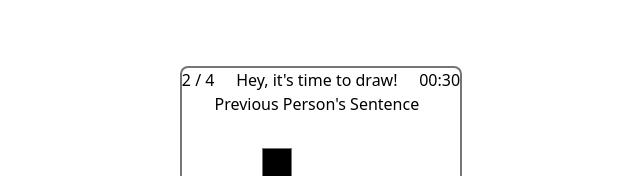
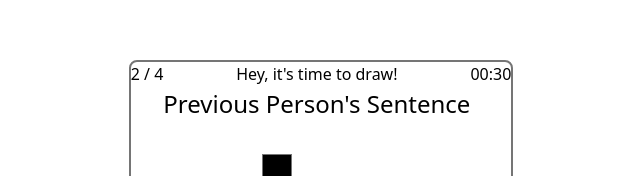
Before and after one commit to NLuke17/Telestration, a React app in the folder frontend/: page /drawing in a window 1280 px wide. Shown: the part 185-361 px from the top of the page, without its empty margins (319-959 px from the left). Built offline with nearby package versions, Linux system fonts and the light colour scheme; no server answers; the HTML template or start-up script is replaced by a standard one.

Commit message:
Added (fake) timer display and page counter components

```diff
--- a/frontend/src/index.css
+++ b/frontend/src/index.css
@@ -38,4 +38,14 @@
     font-size: 4rem;
     font-weight: 500;
   }
+
+  .text-display-prompt {
+    font-size: 1.5rem;
+    font-weight: 500;
+  }
+
+  .text-heading-3 {
+    font-size: 1rem;
+    font-weight: 400;
+  }
 }
```
